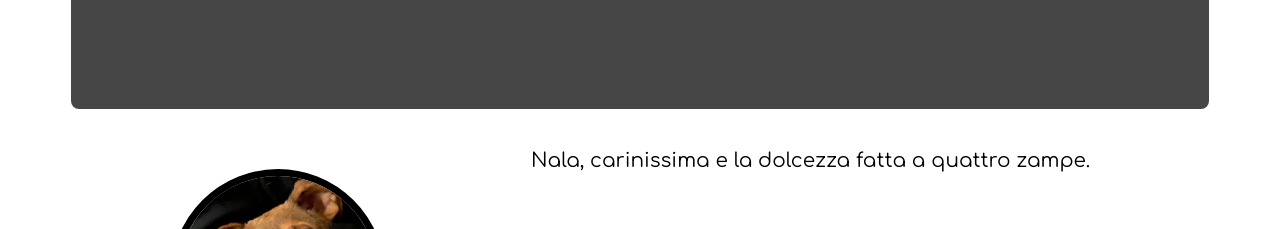
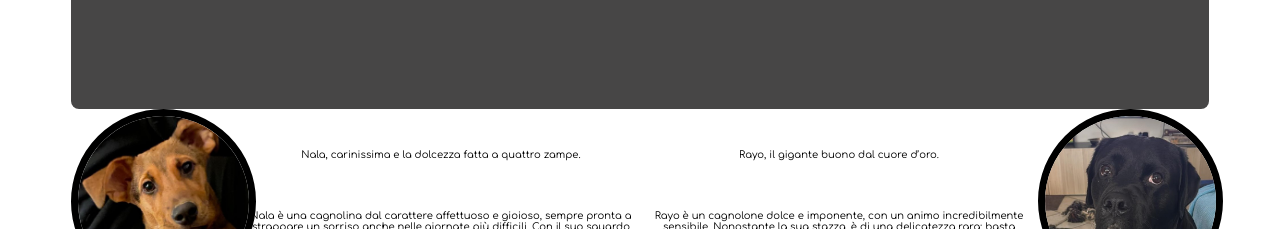
Before and after one commit to momo91-code/doggos-page, a plain HTML site: page index.html.html in a window 1280 px wide. Shown: the part 399-628 px from the top of the page. Drawn offline with Linux system fonts and the light colour scheme.

Commit message:
cambiamento posizione

```diff
--- a/index.html.html
+++ b/index.html.html
@@ -36,7 +36,7 @@
         <div class="nala-container">
             <div class="nala-left">
                 <div class="nala-left-top">
-                    <img src="images/nala.jpeg" alt="cane nala" width="13%" height="150px">
+                    <img src="images/nala.jpeg" alt="cane nala">
                 </div>
                 <div class="nala-left-bottom">
                     Nala
@@ -54,7 +54,7 @@
             </div>
             <div class="rayo-right">
                 <div class="rayo-right-top">
-                    <img src="images/rayo.jpeg" alt="cane rayo" width="13%" height="150px">
+                    <img src="images/rayo.jpeg" alt="cane rayo">
                 </div>
                 <div class="rayo-right-bottom">
                     Rayo
--- a/styles.css
+++ b/styles.css
@@ -121,33 +121,30 @@ text-shadow: 2px 2px 4px black, 0 0 1em black, 0 0 0.2em black;
   width:90%;
   margin:0 auto;
   display:flex;
-  flex-direction: column;
+  flex-direction:row;
   position:relative;
 
 }
 
 .nala-container{
-  position:relative;
   display:flex;
   flex-direction: row;
   height: 430px;
+  width:50%;
 
 }
 
 .nala-left{
   width:30%;
-  position:relative;
   display: flex;
   flex-direction: column;
 
 }
 
 .nala-left-top img{
-  width:fit-content;
-  height: 200px;
+  width:100%;
   border-radius:100%;
   border:solid 7px, black;
-  margin: 60px 20px 20px 100px;
 
 }
 .nala-left-bottom{
@@ -160,38 +157,34 @@ font-size:50px;
 .nala-right {
 display: flex;
 flex-direction: column;
-position:relative;
 width:70%;
 }
 .nala-right p,.nala-right p1{
   font-family: "comfortaa", sans-serif;
-  font-size: 20px;
+  font-size: 10px;
   text-align:center;
   margin-top: 40px;
 
 }
 .rayo-container{
-  position:relative;
   display:flex;
   flex-direction: row;
   height: 430px;
+  width:50%;
 
 }
 
 .rayo-right{
   width:30%;
-  position:relative;
   display: flex;
   flex-direction: column;
 
 }
 
 .rayo-right-top img{
-  width:fit-content;
-  height: 200px;
+  width:100%;
   border-radius:100%;
   border:solid 7px, black;
-  margin: 60px 20px 20px 100px;
 
 }
 .rayo-right-bottom{
@@ -204,12 +197,11 @@ font-size:50px;
 .rayo-left {
 display: flex;
 flex-direction: column;
-position:relative;
 width:70%;
 }
 .rayo-left p,.rayo-left p1{
   font-family: "comfortaa", sans-serif;
-  font-size: 20px;
+  font-size: 10px;
   text-align:center;
   margin-top: 40px;
 
```
